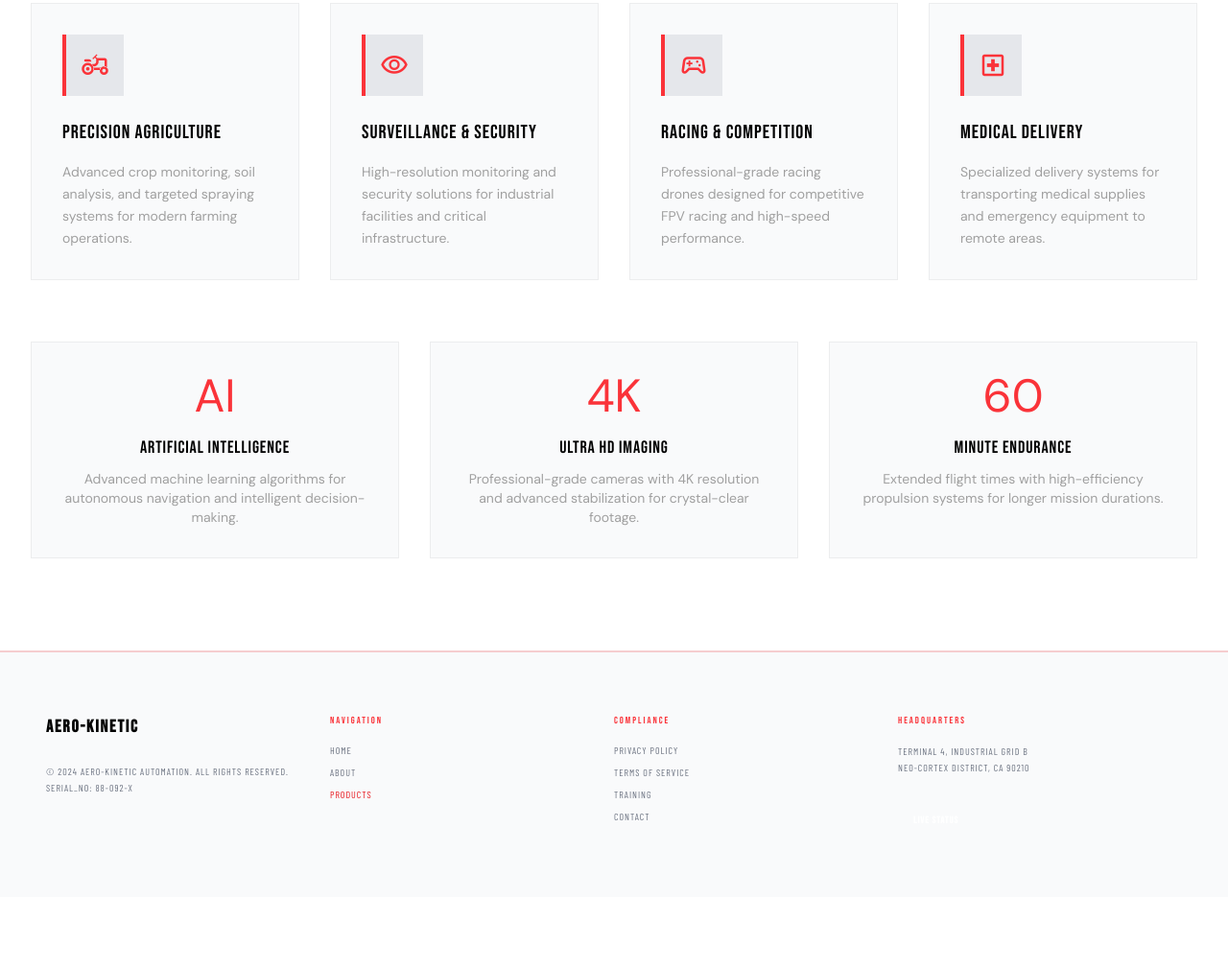
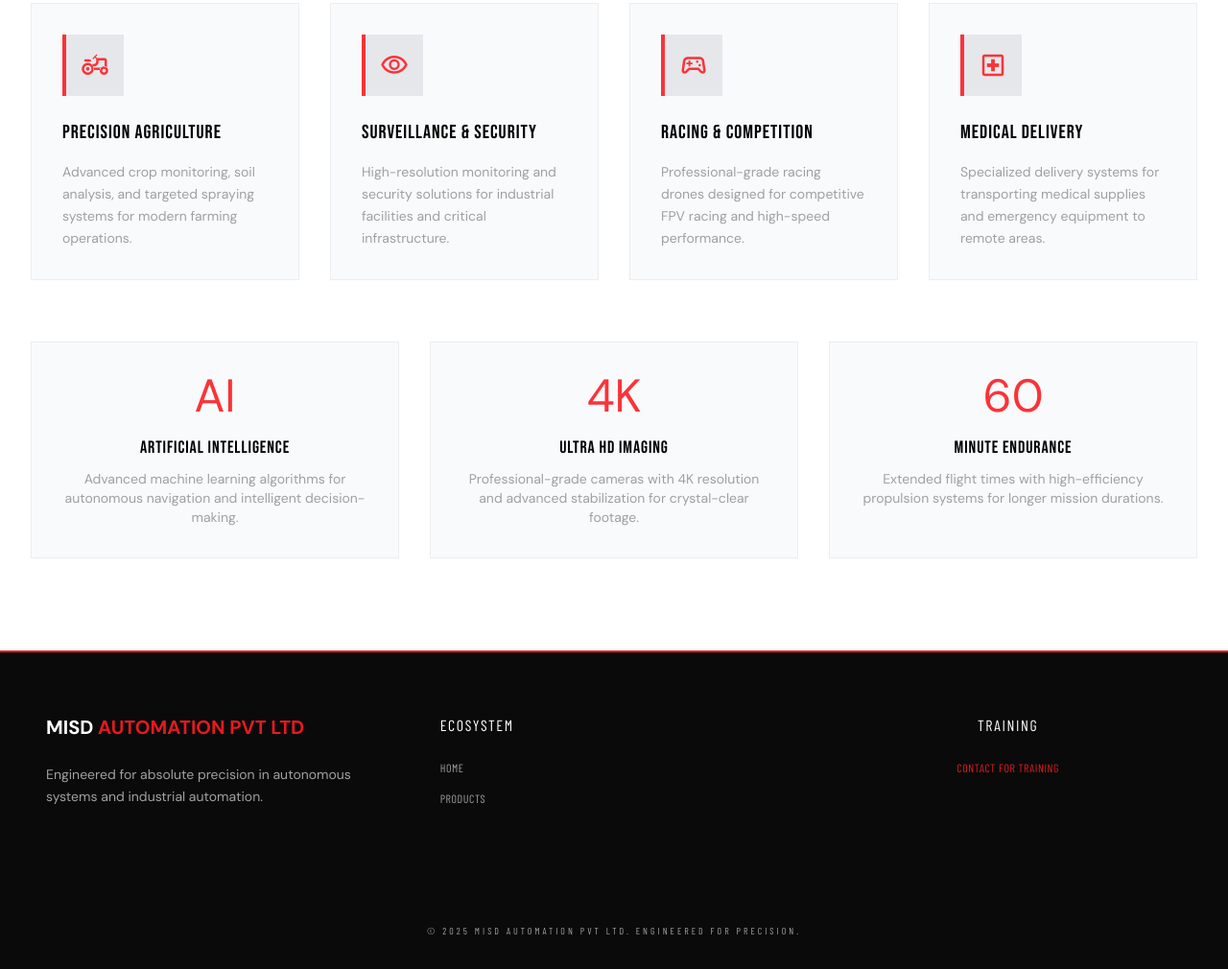
Before and after one commit to Kishoreramu25/MISD_AUTOMATIONS, a plain HTML site: page product-x1.html in a window 1280 px wide. Shown: the part 2612-3622 px from the top of the page at 96% size. Before the commit the page ends 3547 px from the top, so only its background shows below. Drawn offline with nearby package versions, Linux system fonts and the light colour scheme; a web font is replaced by a local one.

Commit message:
Updated copyright year to 2025 across all pages

```diff
--- a/product-x1.html
+++ b/product-x1.html
@@ -484,41 +484,32 @@
 </div>
 </section>
     <!-- Footer -->
-<footer class="w-full border-t-2 border-[#E7191F]/20 grid grid-cols-1 md:grid-cols-4 px-12 py-16 bg-gray-50 gap-y-8 divide-y md:divide-y-0 divide-white/5">
-<div class="space-y-6">
-<div class="text-lg font-bold text-black font-headline tracking-widest uppercase">AERO-KINETIC</div>
-<p class="font-['Barlow_Condensed'] uppercase tracking-widest text-[10px] text-gray-500 leading-relaxed max-w-xs">
-                © 2024 AERO-KINETIC AUTOMATION. ALL RIGHTS RESERVED. SERIAL_NO: 88-092-X
-            </p>
+    <footer class="bg-surface w-full relative bottom-0 border-t-2 border-primary">
+        <div class="grid grid-cols-1 md:grid-cols-3 gap-12 px-12 py-16 w-full max-w-screen-2xl mx-auto">
+            <div>
+                <div class="text-xl font-bold uppercase text-white mb-6">MISD <span
+                        class="text-primary">Automation Pvt Ltd</span></div>
+                <p class="text-on-surface-variant text-sm leading-relaxed mb-6">Engineered for absolute precision in
+                    autonomous systems and industrial automation.</p>
             </div>
-<div class="flex flex-col gap-4">
-<span class="font-headline text-[10px] text-primary-container tracking-[0.2em] uppercase">Navigation</span>
-<div class="flex flex-col gap-2">
-<a class="font-['Barlow_Condensed'] uppercase tracking-widest text-[10px] text-gray-500 hover:text-black transition-colors" href="index.html">Home</a>
-<a class="font-['Barlow_Condensed'] uppercase tracking-widest text-[10px] text-gray-500 hover:text-black transition-colors" href="team.html">About</a>
-<a class="font-['Barlow_Condensed'] uppercase tracking-widest text-[10px] text-[#E7191F]" href="product-x1.html">Products</a>
+            <div>
+                <p class="font-header text-white uppercase tracking-widest mb-6">Ecosystem</p>
+                <ul class="space-y-4 font-label text-xs text-on-surface-variant uppercase tracking-wider">
+                    <li><a class="hover:text-white transition-colors" href="index.html">Home</a></li>
+                    <li><a class="hover:text-white transition-colors"
+                            href="product-x1.html">Products</a></li>
+                </ul>
+            </div>
+            <div class="flex flex-col items-center justify-start">
+                <p class="font-header text-white uppercase tracking-widest mb-6">Training</p>
+                <a class="font-label text-xs text-primary uppercase tracking-wider hover:text-white transition-colors"
+                    href="index.html#contact">Contact for Training</a>
             </div>
         </div>
-<div class="flex flex-col gap-4">
-<span class="font-headline text-[10px] text-primary-container tracking-[0.2em] uppercase">Compliance</span>
-<div class="flex flex-col gap-2">
-<a class="font-['Barlow_Condensed'] uppercase tracking-widest text-[10px] text-gray-500 hover:text-black transition-colors" href="#">Privacy Policy</a>
-<a class="font-['Barlow_Condensed'] uppercase tracking-widest text-[10px] text-gray-500 hover:text-black transition-colors" href="#">Terms of Service</a>
-<a class="font-['Barlow_Condensed'] uppercase tracking-widest text-[10px] text-gray-500 hover:text-black transition-colors" href="index.html#contact">Training</a>
-<a class="font-['Barlow_Condensed'] uppercase tracking-widest text-[10px] text-gray-500 hover:text-black transition-colors" href="index.html#contact">Contact</a>
-</div>
-</div>
-<div class="flex flex-col gap-4">
-<span class="font-headline text-[10px] text-primary-container tracking-[0.2em] uppercase">Headquarters</span>
-<p class="font-['Barlow_Condensed'] uppercase tracking-widest text-[10px] text-gray-500 leading-relaxed">
-                Terminal 4, Industrial Grid B<br/>
-                Neo-Cortex District, CA 90210
+        <div class="border-t border-black/5 dark:border-white/5 py-8 text-center">
+            <p class="font-label text-[10px] text-on-surface-variant uppercase tracking-[0.3em]">
+                © 2025 MISD Automation Pvt Ltd. Engineered for Precision.
             </p>
-<div class="pt-4">
-<button class="bg-ignition text-white font-headline font-bold uppercase tracking-widest px-4 py-2 text-[10px] flicker-animation">
-                    Live Status
-                </button>
-</div>
         </div>
     </footer>
 
```
Also changed, not shown: achievements.html (+29 -31 lines), index.html (+1 -1 lines), team.html (+1 -1 lines), README.md, 1 other file. Lines whose indentation alone changed are shown as unchanged.
